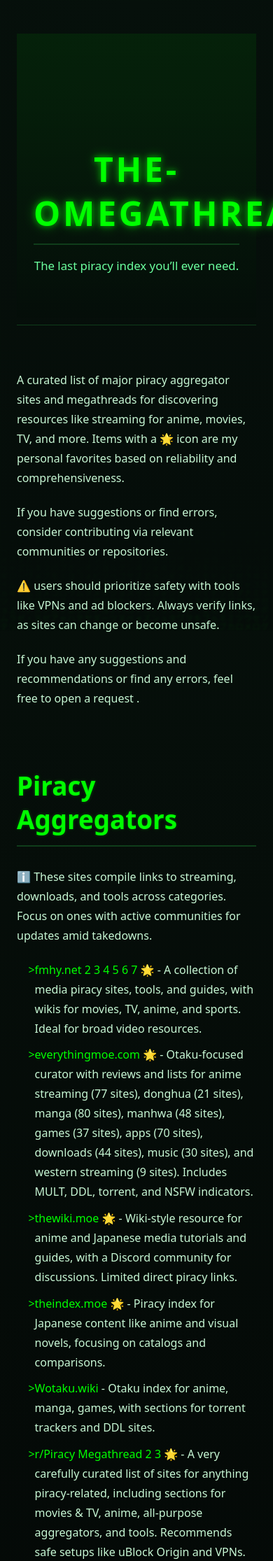
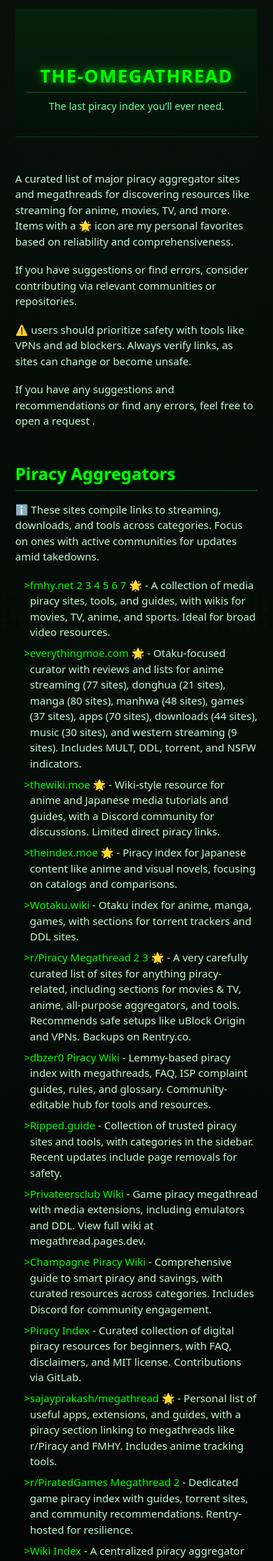
Before and after one commit to Hunterthief/THE-OMEGATHREAD, a Jekyll site: the page built from index.md, in a window 390 px wide. Shown: the top 2231 px of the page at 70% size. Built offline with Jekyll 4.4.1, drawn with Linux system fonts in a browser that asks for light colours.

Commit message:
Update style.css

```diff
--- a/assets/css/style.css
+++ b/assets/css/style.css
@@ -31,7 +31,6 @@ body {
 }
 
 /* ===== Matrix Rain Canvas ===== */
-/* Keep everything as before — no changes needed here for blur */
 #matrix-canvas {
   position: fixed;
   top: 0;
@@ -40,16 +39,15 @@ body {
   height: 100%;
   z-index: 0;
   pointer-events: none;
-  filter: blur(1.5px); /* subtle blur on canvas */
-  opacity: 0.08; /* dimmer overall */
+  filter: blur(1.5px);
+  opacity: 0.08;
 }
-
 
 /* ===== Hero Header ===== */
 .hero {
   text-align: center;
-  margin-bottom: 64px;
-  padding: 48px 24px;
+  margin-bottom: 48px;
+  padding: 32px 16px;
   background: linear-gradient(180deg, rgba(0, 255, 0, 0.08), transparent);
   border-bottom: 1px solid var(--border-subtle);
   position: relative;
@@ -57,22 +55,24 @@ body {
 }
 
 .hero h1 {
-  font-size: 3rem;
-  letter-spacing: 0.08em;
+  font-size: 2.5rem;
+  line-height: 1.1;
+  letter-spacing: 0.06em;
   text-shadow: 0 0 8px rgba(0,255,0,0.6), 0 0 18px rgba(0,255,0,0.4);
-  margin-bottom: 12px;
+  margin-bottom: 8px;
 }
 
 .hero p {
   color: var(--text-muted);
-  font-size: 1.05rem;
+  font-size: 1rem;
+  margin: 0;
 }
 
 /* ===== Layout ===== */
 .markdown-body {
-  max-width: 980px;
+  max-width: 90%;
   margin: 0 auto;
-  padding: 48px 24px 80px;
+  padding: 24px 16px 48px;
   position: relative;
   z-index: 1;
 }
@@ -82,17 +82,17 @@ h1, h2, h3, h4, h5, h6 {
   color: var(--accent);
   font-weight: 700;
   line-height: 1.3;
-  margin-top: 2.4em;
-  margin-bottom: 0.8em;
+  margin-top: 2em;
+  margin-bottom: 0.6em;
   text-shadow: 0 0 4px rgba(0, 255, 0, 0.3);
 }
 
-h1 { font-size: 2.3rem; border-bottom: 2px solid var(--border-subtle); padding-bottom: 12px; }
-h2 { font-size: 1.75rem; border-bottom: 1px solid var(--border-subtle); padding-bottom: 8px; }
-h3 { font-size: 1.4rem; }
+h1 { font-size: 2rem; border-bottom: 2px solid var(--border-subtle); padding-bottom: 8px; }
+h2 { font-size: 1.5rem; border-bottom: 1px solid var(--border-subtle); padding-bottom: 6px; }
+h3 { font-size: 1.25rem; }
 
 /* ===== Text ===== */
-p { margin: 0.9em 0 1.3em; text-shadow: none; }
+p { margin: 0.8em 0 1.2em; text-shadow: none; }
 strong { color: #eafff4; }
 em { color: var(--text-muted); }
 
@@ -110,49 +110,73 @@ a:hover {
 
 /* ===== Lists ===== */
 ul, ol {
-  padding-left: 1.6em;
-  margin: 1em 0 1.6em;
+  padding-left: 1.4em;
+  margin: 1em 0 1.4em;
   list-style-type: ">";
   list-style-position: outside;
   color: var(--accent);
 }
 li {
-  margin-bottom: 0.6em;
-  color: var(--text-main); /* text does NOT glow */
+  margin-bottom: 0.5em;
+  color: var(--text-main);
   text-shadow: none;
 }
 li::marker { color: var(--accent); text-shadow: none; }
 
 /* ===== Blockquotes ===== */
 blockquote {
-  margin: 1.6em 0;
-  padding: 14px 22px;
+  margin: 1.4em 0;
+  padding: 12px 18px;
   background: linear-gradient(135deg, #08140e, #050b08);
   border-left: 4px solid var(--accent);
   color: var(--text-muted);
   box-shadow: inset 0 0 12px rgba(0, 255, 0, 0.12);
   transition: box-shadow 0.2s ease, transform 0.2s ease;
 }
-blockquote:hover { box-shadow: 0 0 24px rgba(0, 255, 0, 0.25); transform: translateY(-2px); }
+blockquote:hover {
+  box-shadow: 0 0 24px rgba(0, 255, 0, 0.25);
+  transform: translateY(-2px);
+}
 
 /* ===== Code ===== */
 code { background: var(--code-bg); padding: 3px 6px; border-radius: 4px; font-size: 0.95em; color: #7affc2; }
-pre { background: linear-gradient(180deg, #050f0a, #030805); padding: 18px; border-radius: 8px; overflow-x: auto; margin: 1.6em 0; box-shadow: inset 0 0 16px rgba(0, 255, 0, 0.15); }
+pre { background: linear-gradient(180deg, #050f0a, #030805); padding: 14px; border-radius: 8px; overflow-x: auto; margin: 1.4em 0; box-shadow: inset 0 0 16px rgba(0, 255, 0, 0.15); }
 pre code { background: transparent; padding: 0; color: #9bffd3; }
 
 /* ===== Tables ===== */
-table { width: 100%; border-collapse: collapse; margin: 1.8em 0; }
-th, td { border: 1px solid var(--border-subtle); padding: 10px 12px; }
+table { width: 100%; border-collapse: collapse; margin: 1.6em 0; }
+th, td { border: 1px solid var(--border-subtle); padding: 8px 10px; }
 th { background: #08150f; color: var(--accent); text-shadow: 0 0 4px rgba(0, 255, 0, 0.4); }
 
 /* ===== HR ===== */
-hr { border: none; height: 1px; background: linear-gradient(90deg, transparent, #00ff00, transparent); margin: 52px 0; }
+hr { border: none; height: 1px; background: linear-gradient(90deg, transparent, #00ff00, transparent); margin: 40px 0; }
 
 /* ===== Images ===== */
-img { max-width: 100%; border-radius: 8px; margin: 1.6em 0; box-shadow: 0 0 14px rgba(0, 255, 0, 0.15); }
+img { max-width: 100%; border-radius: 8px; margin: 1.4em 0; box-shadow: 0 0 14px rgba(0, 255, 0, 0.15); }
 
 /* ===== Text Selection ===== */
 ::selection { background: #00ff00; color: #000; }
 
 /* ===== Footer ===== */
-.site-footer { text-align: center; margin-top: 80px; padding-top: 32px; border-top: 1px solid var(--border-subtle); color: var(--text-muted); font-size: 0.9rem; }
+.site-footer { text-align: center; margin-top: 64px; padding-top: 24px; border-top: 1px solid var(--border-subtle); color: var(--text-muted); font-size: 0.9rem; }
+
+/* ===== Responsive Adjustments ===== */
+@media (max-width: 768px) {
+  .hero h1 { font-size: 2rem; }
+  .hero p { font-size: 0.95rem; }
+  .markdown-body { max-width: 95%; padding: 16px; }
+  h1 { font-size: 1.8rem; }
+  h2 { font-size: 1.4rem; }
+  h3 { font-size: 1.2rem; }
+  body { font-size: 16px; line-height: 1.6; }
+}
+
+@media (max-width: 480px) {
+  .hero h1 { font-size: 1.6rem; }
+  .hero p { font-size: 0.9rem; }
+  h1 { font-size: 1.5rem; }
+  h2 { font-size: 1.25rem; }
+  h3 { font-size: 1.1rem; }
+  body { font-size: 15px; line-height: 1.5; }
+  .markdown-body { padding: 12px; }
+}
```
